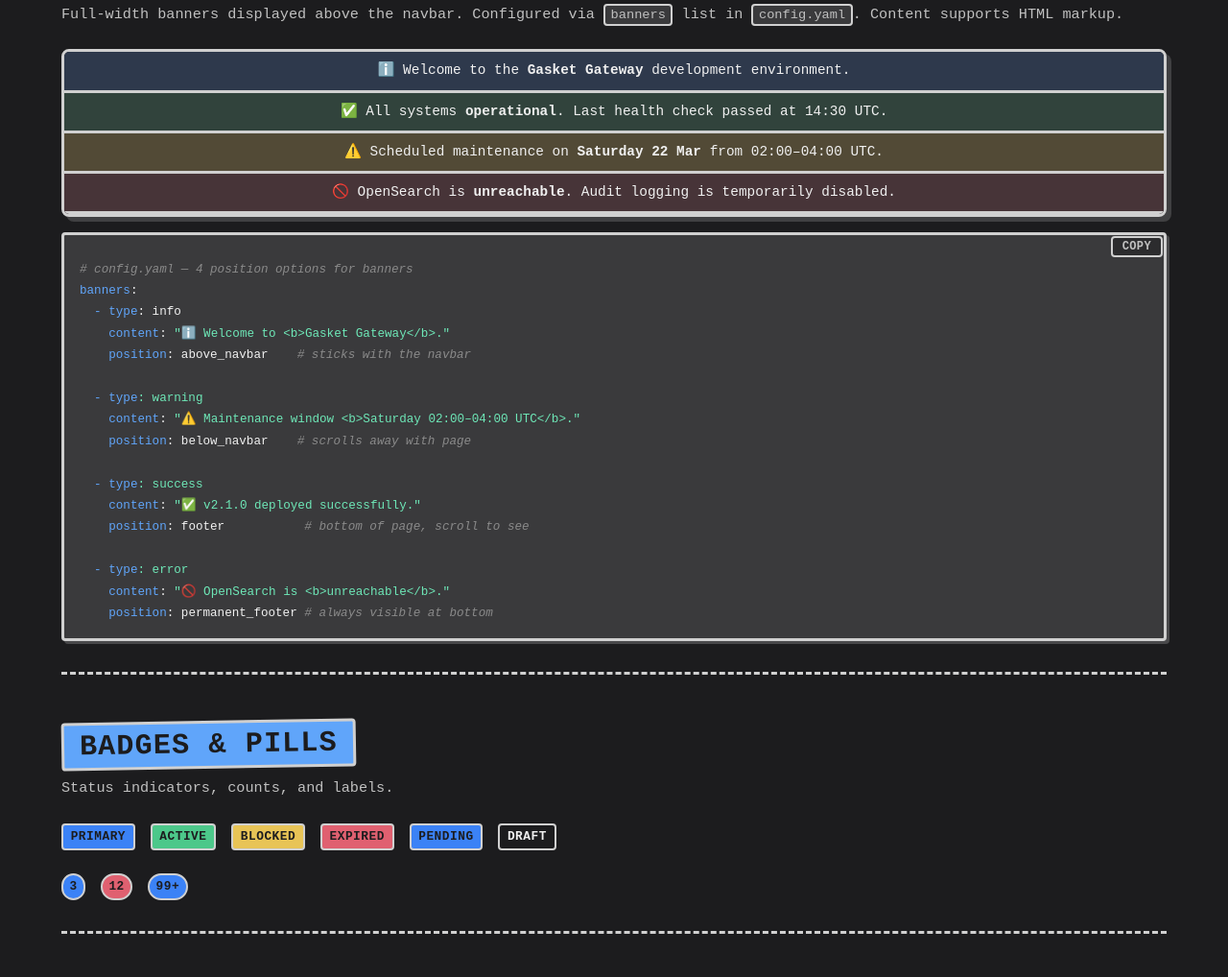
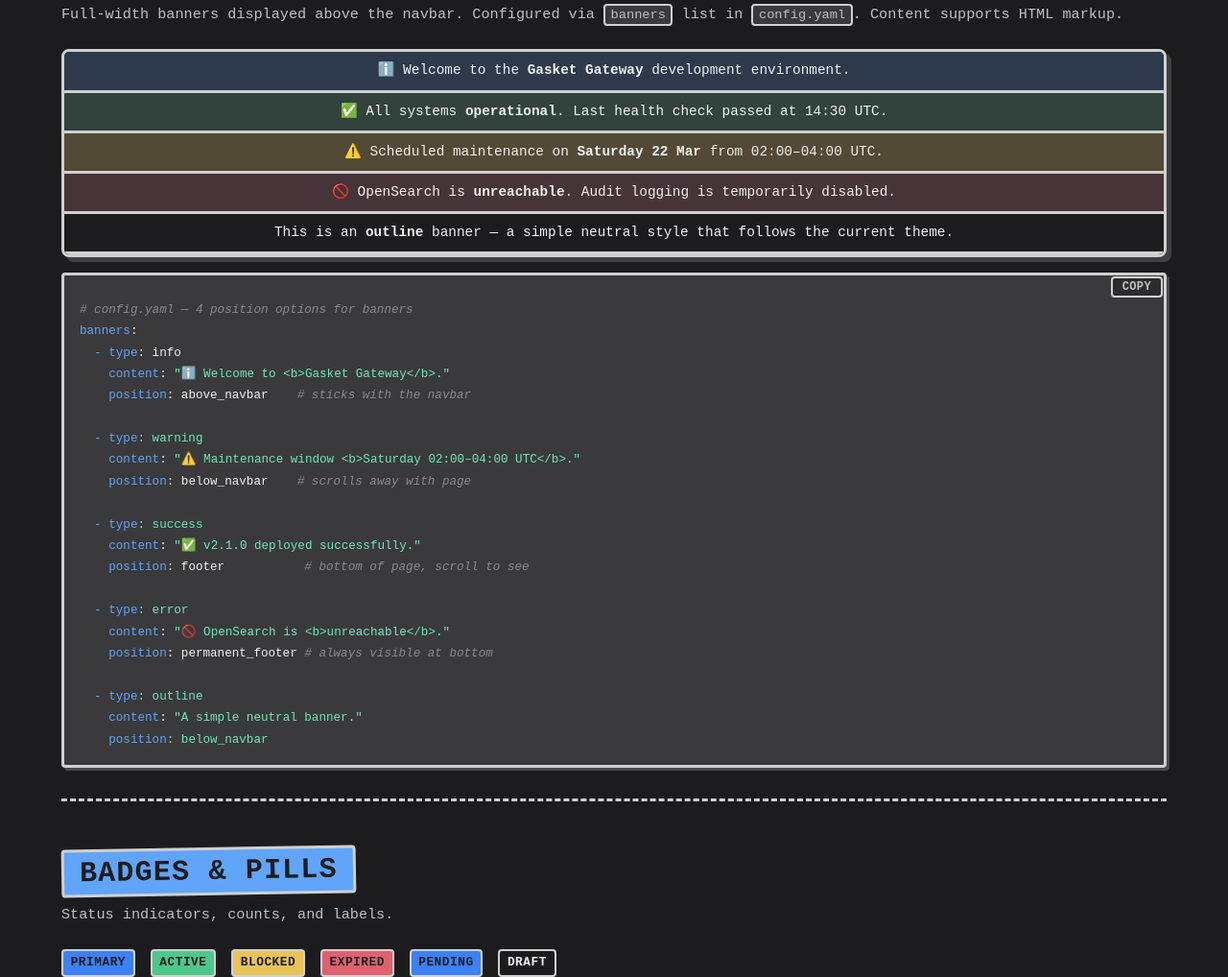
Before and after one commit to Gasket-Gateway/gasket, a Flask app: page /ui-demo in a window 1280 px wide. Shown: the part 4493-5511 px from the top of the page at 96% size. Run offline with Flask 3, Linux system fonts and the light colour scheme.

Commit message:
style: Update styling and layout for the UI demo page.

```diff
--- a/app/static/css/style.css
+++ b/app/static/css/style.css
@@ -855,6 +855,7 @@ mark {
 .banner-success { background: color-mix(in srgb, var(--color-success) 15%, var(--bg-secondary)); }
 .banner-warning { background: color-mix(in srgb, var(--color-warning) 20%, var(--bg-secondary)); }
 .banner-error   { background: color-mix(in srgb, var(--color-danger) 15%, var(--bg-secondary)); }
+.banner-outline { background: var(--bg-primary); }
 
 .banner-footer {
   border-bottom: none;
--- a/app/templates/ui_demo.html
+++ b/app/templates/ui_demo.html
@@ -405,6 +405,7 @@ tabAutocompleteModel:
     <div class="banner banner-success">✅ All systems <b>operational</b>. Last health check passed at 14:30 UTC.</div>
     <div class="banner banner-warning">⚠️ Scheduled maintenance on <b>Saturday 22 Mar</b> from 02:00–04:00 UTC.</div>
     <div class="banner banner-error">🚫 OpenSearch is <b>unreachable</b>. Audit logging is temporarily disabled.</div>
+    <div class="banner banner-outline">This is an <b>outline</b> banner — a simple neutral style that follows the current theme.</div>
   </div>
 
   <pre role="group" aria-label="Config example" class="mt-md"><code class="language-yaml"># config.yaml — 4 position options for banners
@@ -423,7 +424,11 @@ banners:
 
   - type: error
     content: "🚫 OpenSearch is &lt;b&gt;unreachable&lt;/b&gt;."
-    position: permanent_footer # always visible at bottom</code></pre>
+    position: permanent_footer # always visible at bottom
+
+  - type: outline
+    content: "A simple neutral banner."
+    position: below_navbar</code></pre>
 </div>
 
 <!-- ═══════════════════════════════════════════════════════════════
```
